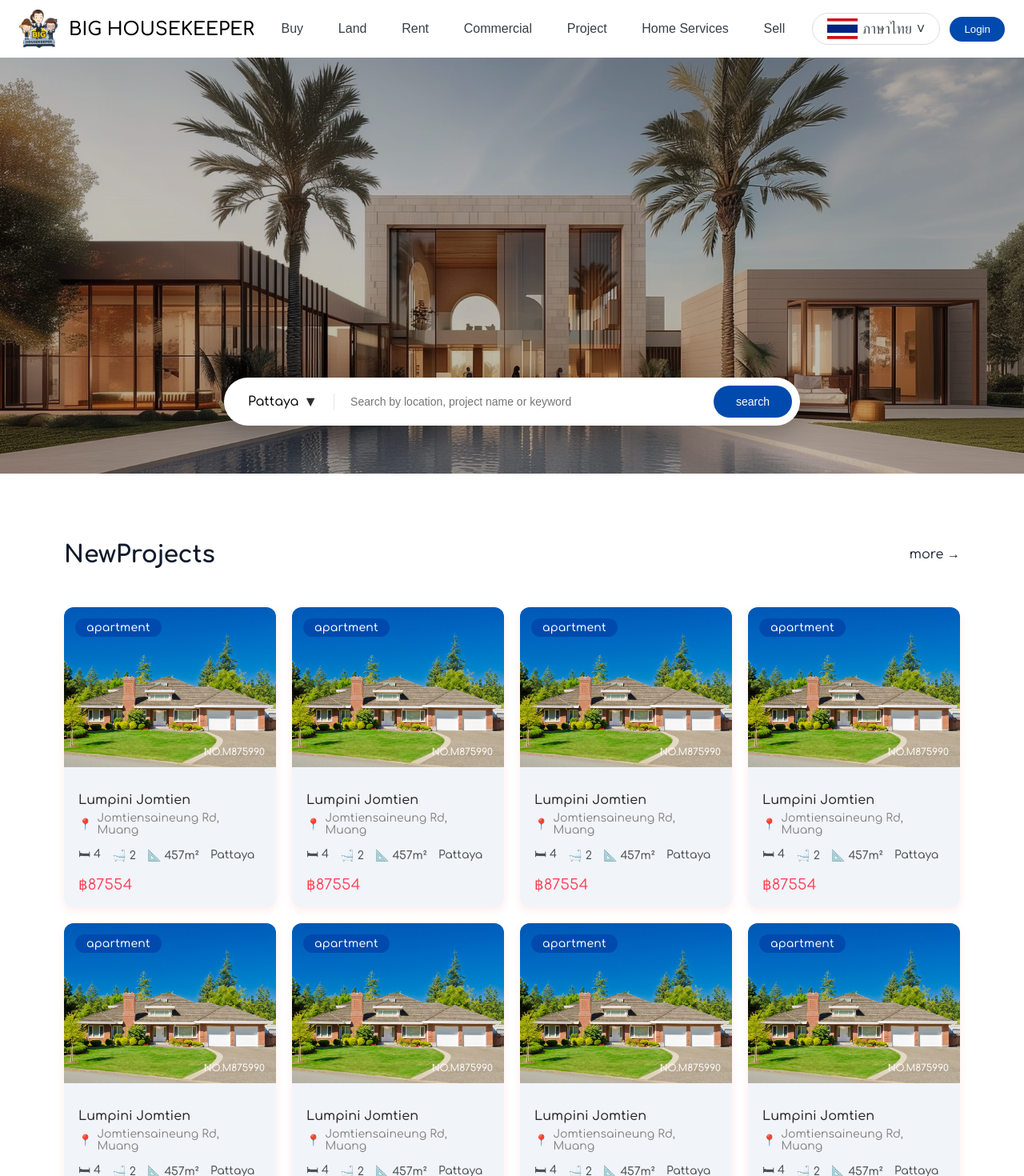
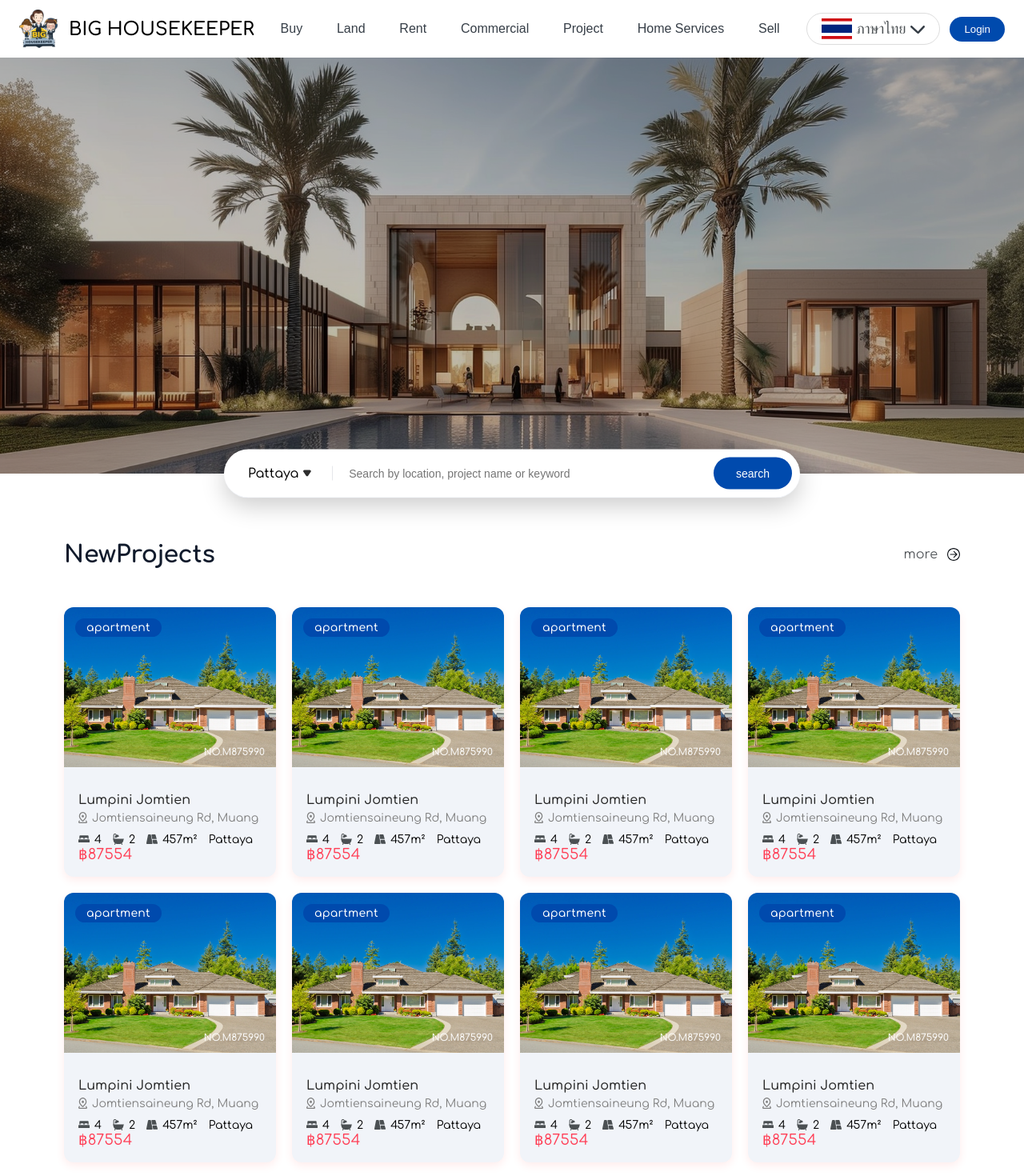
Before and after one commit to mimisusunee-eng/vue-homepage, a Vue app: page / in a window 1280 px wide. Shown: the top 1470 px of the page at 80% size. Built offline with nearby package versions, Linux system fonts and the light colour scheme.

Commit message:
จะเสดละ

```diff
--- a/package.json
+++ b/package.json
@@ -15,6 +15,7 @@
   },
   "devDependencies": {
     "@vitejs/plugin-vue": "^6.0.1",
+    "sass": "^1.97.3",
     "vite": "npm:rolldown-vite@7.2.5"
   },
   "overrides": {
--- a/src/components/Footer.vue
+++ b/src/components/Footer.vue
@@ -96,9 +96,14 @@ export default {
 .footer {
   background: #0b4fb3;
   color: #fff;
-  padding: 40px 15%; /* ลง 15% ออกหาก มันแคบไป*/
+  padding: 40px 15%;
+  font-family: "Comfortaa", "Prompt", sans-serif;
+}
 
-  font-family: "Comfortaa", "Prompt", sans-serif;
+.footer h3 {
+  font-size: 16px;
+  font-weight: 600;
+  margin-bottom: 16px;
 }
 
 .top {
@@ -125,8 +130,8 @@ export default {
 .menu {
   display: flex;
   justify-content: space-between;
-  gap: 100px;
-  font-size: 18px;
+  gap: 80px;
+  font-size: 16px;
   margin: 30px 0;
 }
 
@@ -134,7 +139,7 @@ export default {
 .line {
   height: 1px;
   background: rgba(255, 255, 255, 0.35);
-  margin: 28px 0;
+  margin: 32px 0;
 }
 
 /* CONTACT */
@@ -167,22 +172,22 @@ export default {
 }
 
 .follow h3 {
-  font-size: 20px;
-  margin-bottom: 16px;
+  font-size: 16px;
+  margin-bottom: 600;
 }
 
 .icons {
   display: flex;
-  gap: 16px;
+  gap: 14px;
   margin-top: 12px;
 }
 
 .icons img {
-  width: 40px;
-  height: 40px;
+  width: 36px;
+  height: 36px;
   object-fit: contain;
-  padding: 8px;
-  border-radius: 10px;
+  padding: 6px;
+  border-radius: 8px;
   cursor: pointer;
 }
 
@@ -200,7 +205,7 @@ export default {
 /* QR */
 .qr-wrap {
   display: flex;
-  gap: 30px;
+  gap: 24px;
 }
 
 .qr {
@@ -209,18 +214,22 @@ export default {
 
 .qr img {
   background: #fff;
-  padding: 8px;
-  border-radius: 18px;
+  width: 88px;
+  height: 88px;
+  padding: 6px;
+  border-radius: 14px;
 }
 
 .qr span {
   display: block;
-  margin-top: 8px;
+  margin-top: px;
+  font-size: 12px;
 }
 
 /* COPYRIGHT */
 .copyright {
-  font-size: 13px;
+  font-size: 12px;
+  opacity: 0.7;
 }
 
 /* MOBILE */
--- a/src/components/Header.vue
+++ b/src/components/Header.vue
@@ -23,7 +23,9 @@
           <button class="lang-btn" @click="toggleLang">
             <img :src="currentLang.flag" class="flag" />
             <span>{{ currentLang.label }}</span>
-            <span class="arrow">˅</span>
+            <div class="arrow">
+            <img src="/arrow2.svg" alt="arrow" />
+       </div>
           </button>
 
           <ul v-if="langOpen" class="lang-dropdown">
@@ -93,7 +95,7 @@ const changeLang = (lang) => {
 }
 </script>
 
-<style scoped>
+<style lang="scss" scoped>
 @import url('https://fonts.googleapis.com/css2?family=Comfortaa:wght@300;400;500;600&display=swap');
 
 .header {
@@ -131,8 +133,34 @@ const changeLang = (lang) => {
   justify-content: space-evenly;
   align-items: center;
 
+  button {
+    position: relative;
+    cursor: pointer;
+    font-size: 16px;
+    color: #363E47;
+    padding: 8px 0;
+    transition: color 0.25s ease;
+
+    &::after {
+      content: "";
+      position: absolute;
+      left: 0;
+      bottom: -6px;
+      width: 0;
+      height: 2px;
+      background: #1E6685;
+      transition: width 0.25s ease;
+    }
+
+    &:hover {
+      color: #1E6685;
+
+      &::after {
+        width: 100%;
+      }
+    }
+  }
 }
-
 
 .menu button {
   background: none;
--- a/src/components/Hero.vue
+++ b/src/components/Hero.vue
@@ -7,7 +7,9 @@
         <!-- location -->
         <div class="location" @click="toggleDropdown">
           {{ selectedLocation }}
-          <span class="arrow">▼</span>
+          <div class="arrow">
+          <img src="/arrow3.svg" alt="arrow" />
+          </div>
 
           <ul v-if="showDropdown" class="dropdown">
             <li @click.stop="selectLocation('Bangkok')">Bangkok</li>
@@ -53,7 +55,6 @@ const selectLocation = (location) => {
   background-size: cover;
   background-position: center;
   position: relative;
-
   font-family: "Comfortaa", "Prompt", sans-serif;
 }
 
@@ -65,22 +66,25 @@ const selectLocation = (location) => {
   display: flex;
   align-items: flex-end;
   justify-content: center;
-  padding-bottom: 60px;
+  padding-bottom: 0px;
 }
 
-/* search container */
+/* search center */
 .search-box {
   background: #fff;
+  position: absolute;
+  bottom: 0;
+  transform: translateY(50%);
   border-radius: 999px;
   display: flex;
   align-items: center;
   padding: 10px;
   width: 720px;
   box-shadow: 0 10px 30px rgba(0, 0, 0, 0.2);
+  box-sizing: border-box;
+  border-bottom: 1px solid #F1F4F9;
 
-  box-sizing: border-box;
 }
-
 
 /* location */
 .location {
@@ -92,6 +96,7 @@ const selectLocation = (location) => {
   gap: 6px;
   position: relative;
   cursor: pointer;
+
 }
 
 .dropdown {
@@ -111,15 +116,23 @@ const selectLocation = (location) => {
 .dropdown li {
   padding: 10px 16px;
   cursor: pointer;
+  color: #2d2d2d;
+  transition: all 0.2s ease;
 }
 
 .dropdown li:hover {
-  background: #F1F4F9;
+  background: #ffffff;
+  color: #2D2D2D;
 }
 
 .arrow {
-  font-size: 18px;
-  color: #2d2d2d;
+  width: 16px;
+  height: 16px;
+}
+
+.arrow img {
+  width: 10px;
+  height: 12px;
 }
 
 /* input */
--- a/src/components/PropertyCard.vue
+++ b/src/components/PropertyCard.vue
@@ -14,16 +14,28 @@
       <h3 class="title">Lumpini Jomtien</h3>
 
       <div class="location">
-        <span class="icon">📍</span>
+        <img src="/gps.svg" alt="location" />
         <span class="text">Jomtiensaineung Rd, Muang</span>
       </div>
 
       <div class="meta">
-        <span>🛏 4</span>
-        <span>🛁 2</span>
-        <span>📐 457m²</span>
-        <span>Pattaya</span>
-      </div>
+  <span class="meta-item">
+    <img src="/bed.svg" class="meta" />
+    4
+  </span>
+
+  <span class="meta-item">
+    <img src="/shower.svg" class="meta" />
+    2
+  </span>
+
+  <span class="meta-item">
+    <img src="/land.svg" class="meta" />
+    457m²
+  </span>
+
+  <span>Pattaya</span>
+</div>
 
       <div class="price">฿87554</div>
     </div>
@@ -33,6 +45,19 @@
 
 <script setup>
 </script>
+
+
+<style lang="scss" scoped>
+.card {
+  background: #F1F4F9;
+  transition: all 0.3s ease;
+
+  &:hover {
+    background: #ffffff;
+    transform: translateY(-4px);
+  }
+}
+</style>
 
 <style scoped>
 .card {
@@ -121,16 +146,25 @@
   font-size: 14px;
 }
 
-/* META INFO ทำไมแก้แล้วไม่เปลี่ยนวะ */
+/* ได้แล้วสัสเอ้ย */
 .meta {
   display: flex;
   align-items: center;
   gap: 14px;
   font-size: 14px;
-  font-weight:500;
-  color: #4B5053;
-  margin-bottom: 14px;
 }
+
+.meta-item {
+  display: flex;
+  align-items: center;
+  gap: 6px;
+}
+
+.meta-item img {
+  width: 14px;
+  height: 14px;
+}
+
 
 /* PRICE */
 .price {
--- a/src/components/PropertySection.vue
+++ b/src/components/PropertySection.vue
@@ -2,8 +2,11 @@
   <section class="section">
     <div class="section-header">
       <h2>{{ title }}</h2>
-      <span class="more">more →</span>
-      <!-- <img src="/arrow.jpg" alt="more" class="more" /> -->
+      <div class="more">
+        <span>more</span>
+         <div class="arrow-circle"></div>
+         <img src="/arrow1.svg" alt="more" />
+      </div>
     </div>
 
     <div class="grid">
@@ -32,6 +35,27 @@ defineProps({
   font-family: "Comfortaa", "Prompt", sans-serif;
 }
 
+.more {
+  display: flex;
+  align-items: center;
+  gap: 8px;
+  cursor: pointer;
+  line-height: 1;
+  font-size: 16px;
+  color: #53575B;
+}
+
+.arrow-circle img {
+  width: 14px;
+  height: 14px;
+  display: block;
+}
+
+.more img {
+  width: 16px;
+  margin-left: -4px;
+  color: #0E1218;
+}
 
 .section-header {
   display: flex;
```
Also changed, not shown: public/justArrow.svg (added), 1 other file (tests, documents, lock files or other folders).
